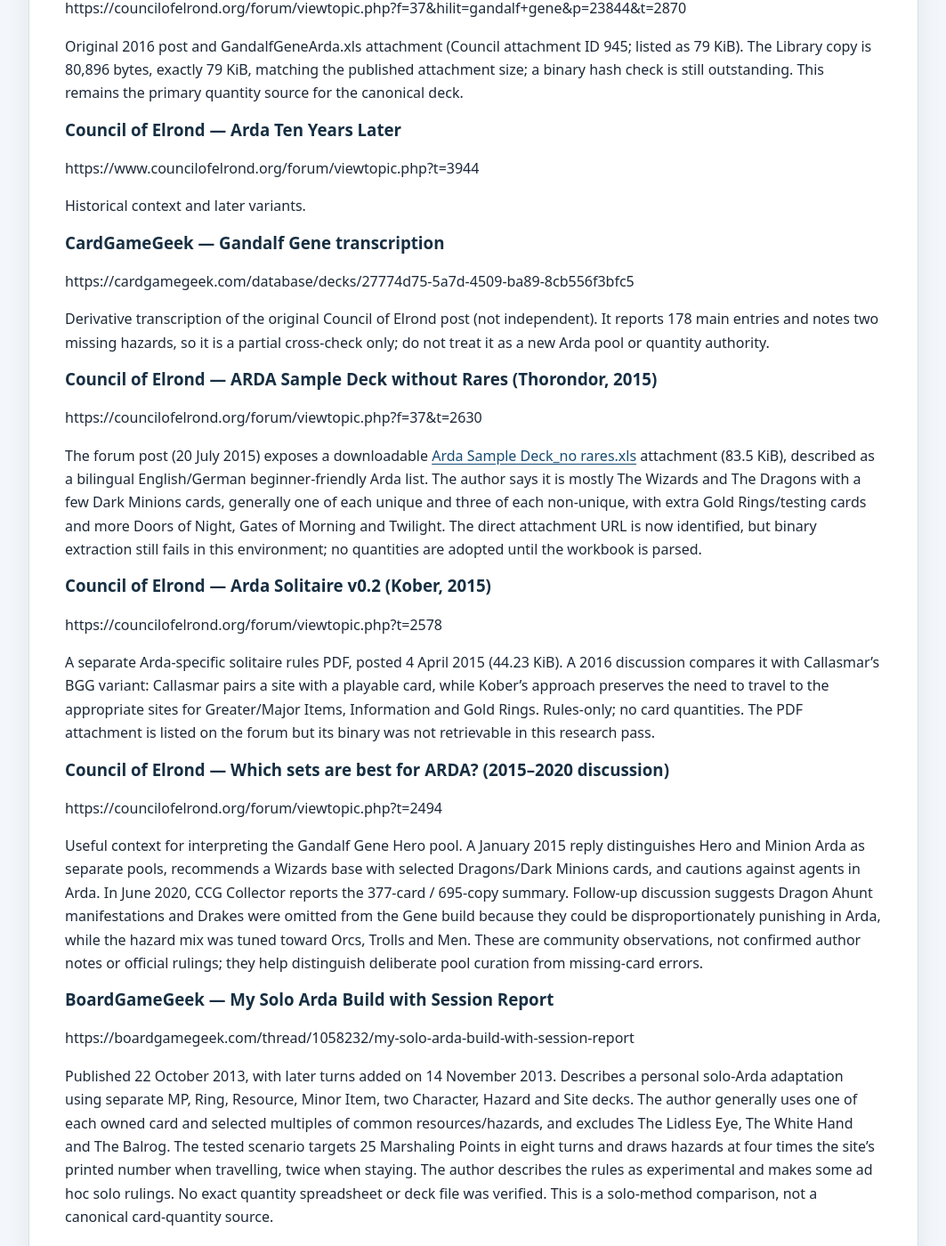
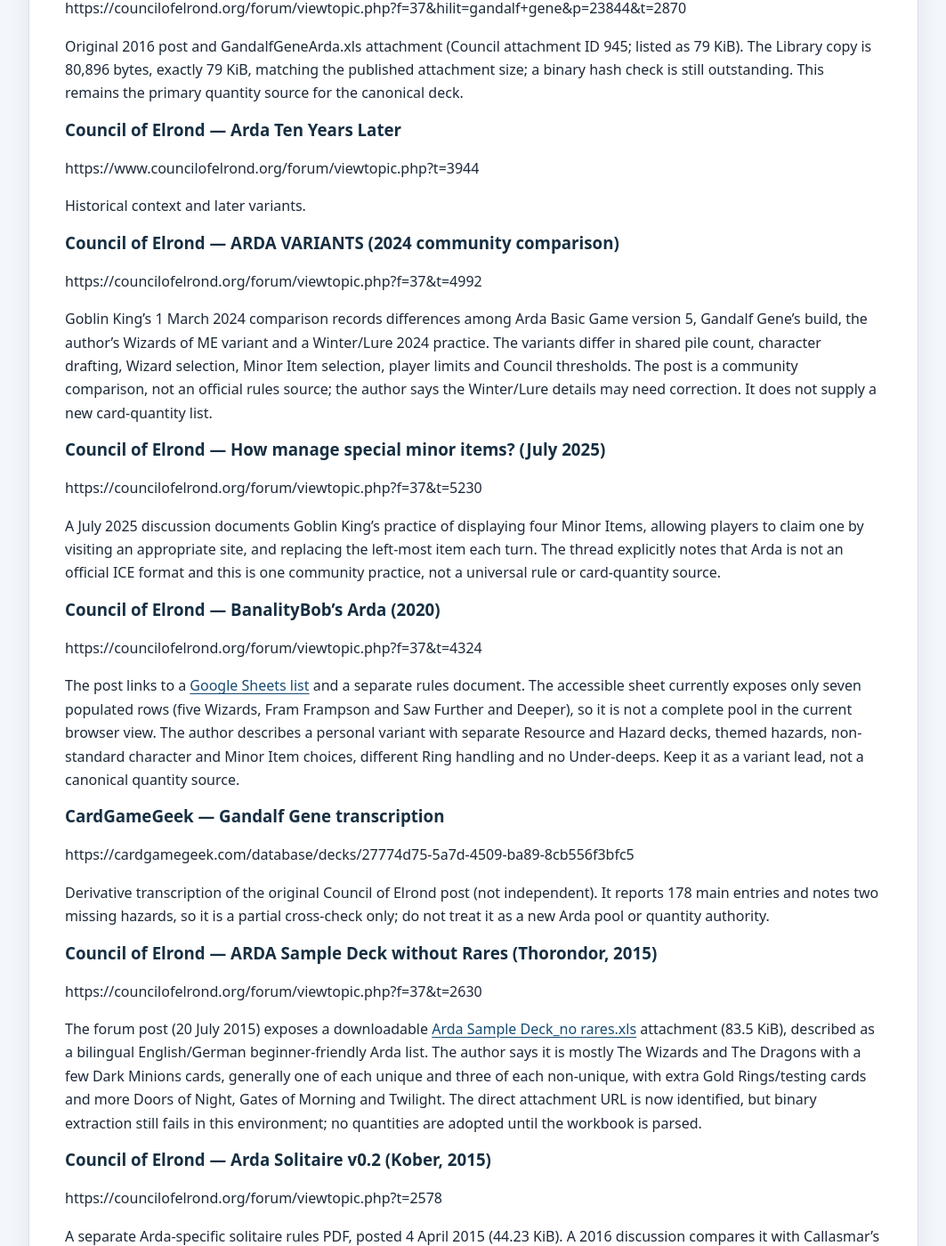
Before and after one commit to JamSpot/meccg-arda-master-database, a Jekyll site: the page built from docs/sources.md, in a window 1280 px wide and 1400 px high, scrolled down 678 px. Shown: the whole window at 89% size, without its empty margins (108-1171 px from the left). Built offline with Jekyll 4.4.1, drawn with Linux system fonts in a browser that asks for light colours; our own code applies the rules of GitHub Pages for plain Markdown files; some of the changed text lies outside the part shown.

Commit message:
Add ARDA variant and Minor Item sources

```diff
--- a/docs/sources.md
+++ b/docs/sources.md
@@ -15,6 +15,22 @@ Original 2016 post and GandalfGeneArda.xls attachment (Council attachment ID 945
 https://www.councilofelrond.org/forum/viewtopic.php?t=3944
 
 Historical context and later variants.
+
+### Council of Elrond — ARDA VARIANTS (2024 community comparison)
+https://councilofelrond.org/forum/viewtopic.php?f=37&t=4992
+
+Goblin King's 1 March 2024 comparison records differences among Arda Basic Game version 5, Gandalf Gene's build, the author's Wizards of ME variant and a Winter/Lure 2024 practice. The variants differ in shared pile count, character drafting, Wizard selection, Minor Item selection, player limits and Council thresholds. The post is a community comparison, not an official rules source; the author says the Winter/Lure details may need correction. It does not supply a new card-quantity list.
+
+### Council of Elrond — How manage special minor items? (July 2025)
+https://councilofelrond.org/forum/viewtopic.php?f=37&t=5230
+
+A July 2025 discussion documents Goblin King's practice of displaying four Minor Items, allowing players to claim one by visiting an appropriate site, and replacing the left-most item each turn. The thread explicitly notes that Arda is not an official ICE format and this is one community practice, not a universal rule or card-quantity source.
+
+### Council of Elrond — BanalityBob's Arda (2020)
+https://councilofelrond.org/forum/viewtopic.php?f=37&t=4324
+
+The post links to a [Google Sheets list](https://docs.google.com/spreadsheets/d/1a_32IVLD7SkX6A8fqVsAz95i67HtcxAb4VZYuvxg8ns/edit?usp=sharing) and a separate rules document. The accessible sheet currently exposes only seven populated rows (five Wizards, Fram Frampson and Saw Further and Deeper), so it is not a complete pool in the current browser view. The author describes a personal variant with separate Resource and Hazard decks, themed hazards, non-standard character and Minor Item choices, different Ring handling and no Under-deeps. Keep it as a variant lead, not a canonical quantity source.
+
 
 ### CardGameGeek — Gandalf Gene transcription
 https://cardgamegeek.com/database/decks/27774d75-5a7d-4509-ba89-8cb556f3bfc5
@@ -52,10 +68,10 @@ https://github.com/council-of-elrond-meccg/meccg-cards-database
 
 Useful for card identity, corrected text, errata and current database information. Latest repository commit verified 19 May 2026 (message: “CRF 22 applied”). The repository includes a 4,163,611-byte cards.json and a 22,147-byte changes-guide.xlsx. Its README says approximately 300 card texts have been updated, including CRF errata, Rules Book clarifications, Challenge Deck text and unified multi-version text. Treat it as a current rules-text reference, not a literal original-print transcription or an Arda quantity source. The README asks community projects using the data to acknowledge and notify the Council of Elrond. The current tree includes [cards.json](https://github.com/council-of-elrond-meccg/meccg-cards-database/blob/master/cards.json) ([raw download](https://raw.githubusercontent.com/council-of-elrond-meccg/meccg-cards-database/master/cards.json), 4,163,611 bytes) and [changes-guide.xlsx](https://github.com/council-of-elrond-meccg/meccg-cards-database/blob/master/changes-guide.xlsx) ([raw download](https://raw.githubusercontent.com/council-of-elrond-meccg/meccg-cards-database/master/changes-guide.xlsx), 22,147 bytes). These are metadata/text verification resources, not Arda quantity sources. The project asks third-party community projects using its database to acknowledge it and notify the Council of Elrond.
 
-### BoardGameGeek MECCG files
+### BoardGameGeek MECCG files — archive rechecked 21 November 2026
 https://boardgamegeek.com/boardgame/1915/middle-earth/files
 
-Important archive for downloadable MECCG files. The current archive lists MECCG Card List v1.13 as an XLS (card information, rarity and distribution; dated 6 March 2010), Starter Set Decks Lists as an XLS, and an **Arda deck example as an XLS spreadsheet** (Jose-san, listed as approximately 13 years old). The same archive separately lists Arda rules and solo/player-aid PDFs. This corrects the earlier PDF label. A local ARDA.xls workbook in the project Library has been parsed: it contains 370 unique card names with 691 ARDA copies, and its Excel metadata says last saved by Jose San Miguel. All 370 rows match the full v1.13 catalogue by name, expansion, type and alignment, making it a high-confidence candidate for the BGG Jose-san entry; a binary hash match to the BGG attachment is still outstanding. Its 322 Hero/Neutral/Avatar rows total 623 copies; Minion-alignment rows are excluded from this project's Hero comparison.
+Important archive for downloadable MECCG files. The current search listing shows 69 files. The Arda deck example is an XLS, not a PDF. No new complete original-ICE Hero Arda quantity file was found in this pass. The archive lists MECCG Card List v1.13 as an XLS (card information, rarity and distribution; dated 6 March 2010), Starter Set Decks Lists as an XLS, and an **Arda deck example as an XLS spreadsheet** (Jose-san, listed as approximately 13 years old). The same archive separately lists Arda rules and solo/player-aid PDFs. This corrects the earlier PDF label. A local ARDA.xls workbook in the project Library has been parsed: it contains 370 unique card names with 691 ARDA copies, and its Excel metadata says last saved by Jose San Miguel. All 370 rows match the full v1.13 catalogue by name, expansion, type and alignment, making it a high-confidence candidate for the BGG Jose-san entry; a binary hash match to the BGG attachment is still outstanding. Its 322 Hero/Neutral/Avatar rows total 623 copies; Minion-alignment rows are excluded from this project's Hero comparison.
 
 
 ### MECCG Card List v1.13 — full catalogue copy
```
